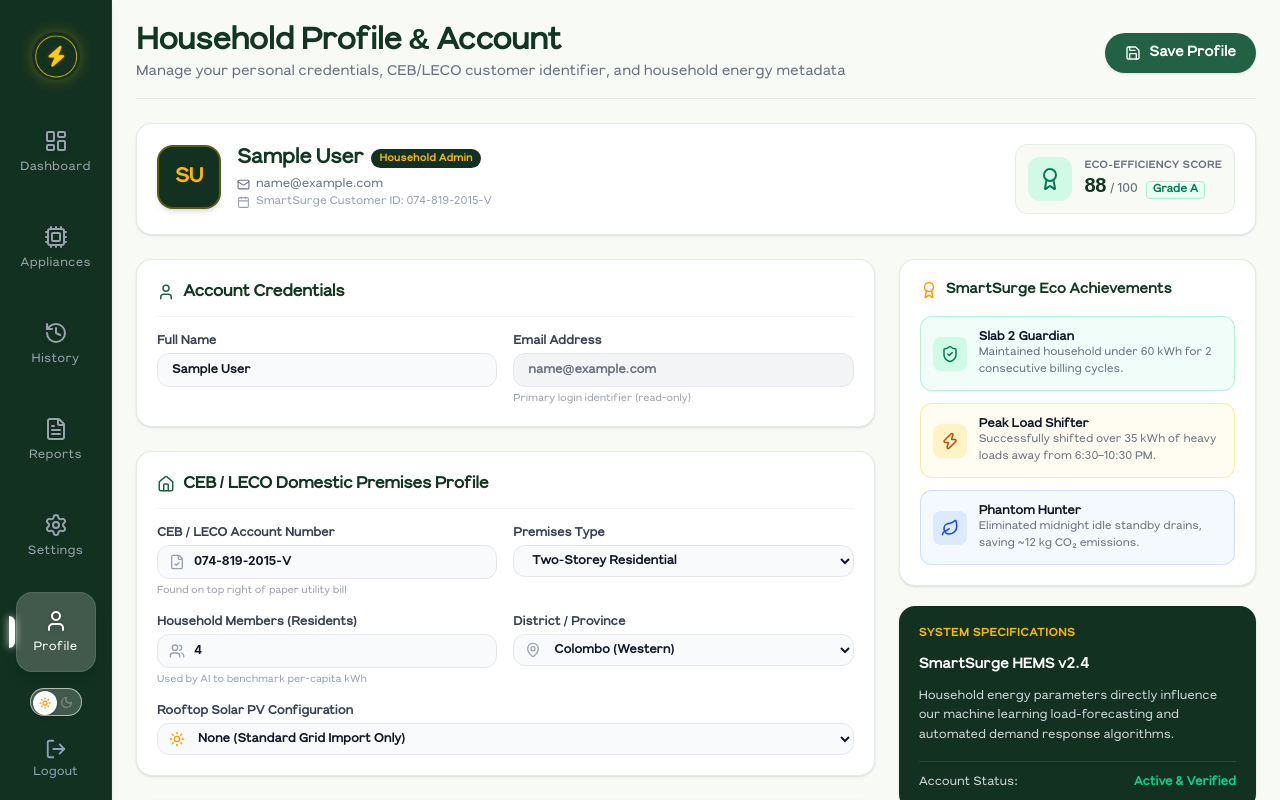
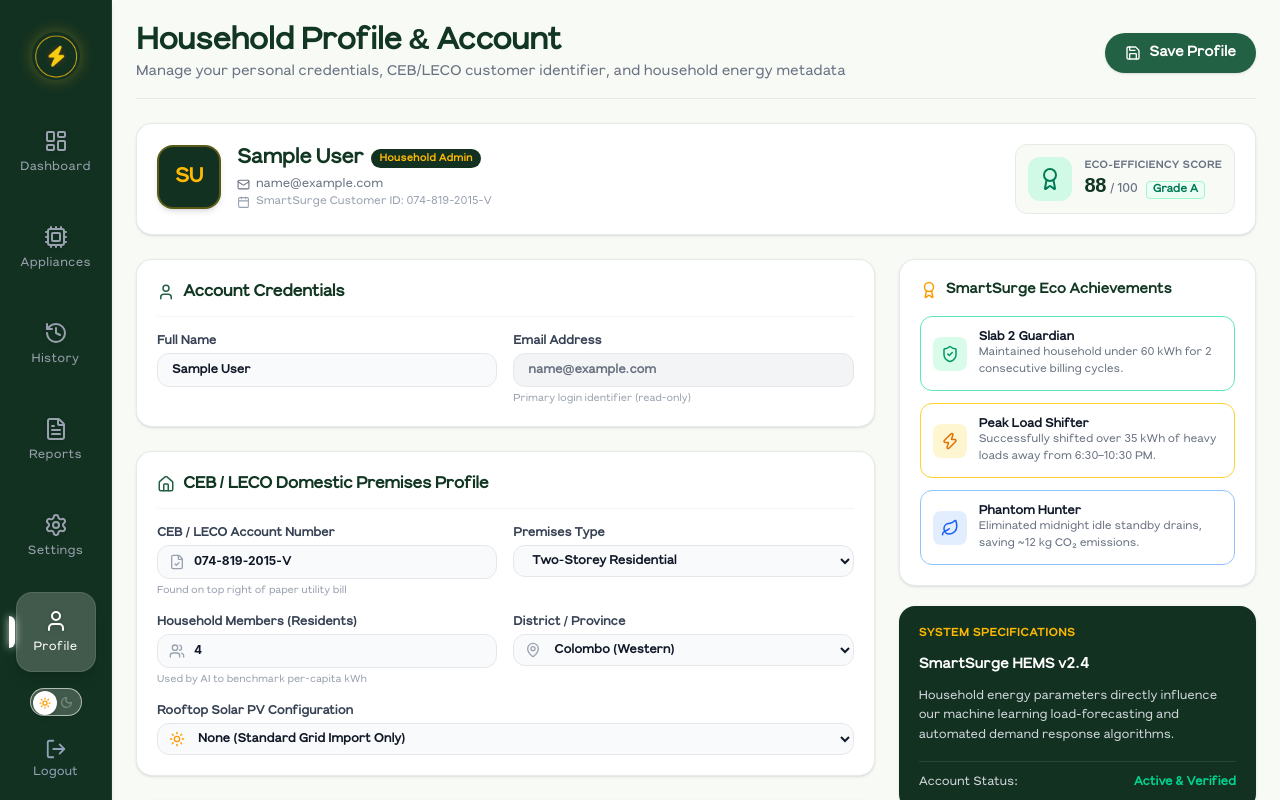
Before and after one commit to dasunisenanayake25/smartsurge, a React app in the folder frontend/: page /profile in a window 1280 px wide. Built offline with nearby package versions, Linux system fonts and the light colour scheme; no server answers; sample sign-in values are in the browser's storage; the HTML template or start-up script is replaced by a standard one.

Commit message:
fix: Enhance accessibility and dark mode support for profile achievement cards

```diff
--- a/frontend/src/pages/Profile.jsx
+++ b/frontend/src/pages/Profile.jsx
@@ -400,33 +400,33 @@ export default function Profile() {
             </h4>
 
             <div className="flex flex-col gap-3">
-              <div className="p-3 bg-emerald-50/70 border border-emerald-200/80 rounded-xl flex items-center gap-3">
-                <div className="p-2 bg-emerald-100 text-emerald-700 rounded-lg flex-shrink-0">
+              <div className="p-3 bg-transparent border border-emerald-300 dark:border-emerald-500/40 rounded-xl flex items-center gap-3">
+                <div className="p-2 bg-emerald-100/80 dark:bg-emerald-950/60 text-emerald-600 dark:text-emerald-400 rounded-lg flex-shrink-0">
                   <ShieldCheck size={18} />
                 </div>
                 <div>
-                  <h5 className="text-xs font-bold text-gray-900">Slab 2 Guardian</h5>
-                  <p className="text-[11px] text-gray-500">Maintained household under 60 kWh for 2 consecutive billing cycles.</p>
+                  <h5 className="text-xs font-bold text-gray-900 dark:text-white">Slab 2 Guardian</h5>
+                  <p className="text-[11px] text-gray-500 dark:text-gray-400">Maintained household under 60 kWh for 2 consecutive billing cycles.</p>
                 </div>
               </div>
 
-              <div className="p-3 bg-amber-50/70 border border-amber-200/80 rounded-xl flex items-center gap-3">
-                <div className="p-2 bg-amber-100 text-amber-700 rounded-lg flex-shrink-0">
+              <div className="p-3 bg-transparent border border-amber-300 dark:border-amber-500/40 rounded-xl flex items-center gap-3">
+                <div className="p-2 bg-amber-100/80 dark:bg-amber-950/60 text-amber-600 dark:text-amber-400 rounded-lg flex-shrink-0">
                   <Zap size={18} />
                 </div>
                 <div>
-                  <h5 className="text-xs font-bold text-gray-900">Peak Load Shifter</h5>
-                  <p className="text-[11px] text-gray-500">Successfully shifted over 35 kWh of heavy loads away from 6:30–10:30 PM.</p>
+                  <h5 className="text-xs font-bold text-gray-900 dark:text-white">Peak Load Shifter</h5>
+                  <p className="text-[11px] text-gray-500 dark:text-gray-400">Successfully shifted over 35 kWh of heavy loads away from 6:30–10:30 PM.</p>
                 </div>
               </div>
 
-              <div className="p-3 bg-blue-50/70 border border-blue-200/80 rounded-xl flex items-center gap-3">
-                <div className="p-2 bg-blue-100 text-blue-700 rounded-lg flex-shrink-0">
+              <div className="p-3 bg-transparent border border-blue-300 dark:border-blue-500/40 rounded-xl flex items-center gap-3">
+                <div className="p-2 bg-blue-100/80 dark:bg-blue-950/60 text-blue-600 dark:text-blue-400 rounded-lg flex-shrink-0">
                   <Leaf size={18} />
                 </div>
                 <div>
-                  <h5 className="text-xs font-bold text-gray-900">Phantom Hunter</h5>
-                  <p className="text-[11px] text-gray-500">Eliminated midnight idle standby drains, saving ~12 kg CO₂ emissions.</p>
+                  <h5 className="text-xs font-bold text-gray-900 dark:text-white">Phantom Hunter</h5>
+                  <p className="text-[11px] text-gray-500 dark:text-gray-400">Eliminated midnight idle standby drains, saving ~12 kg CO₂ emissions.</p>
                 </div>
               </div>
             </div>
```
